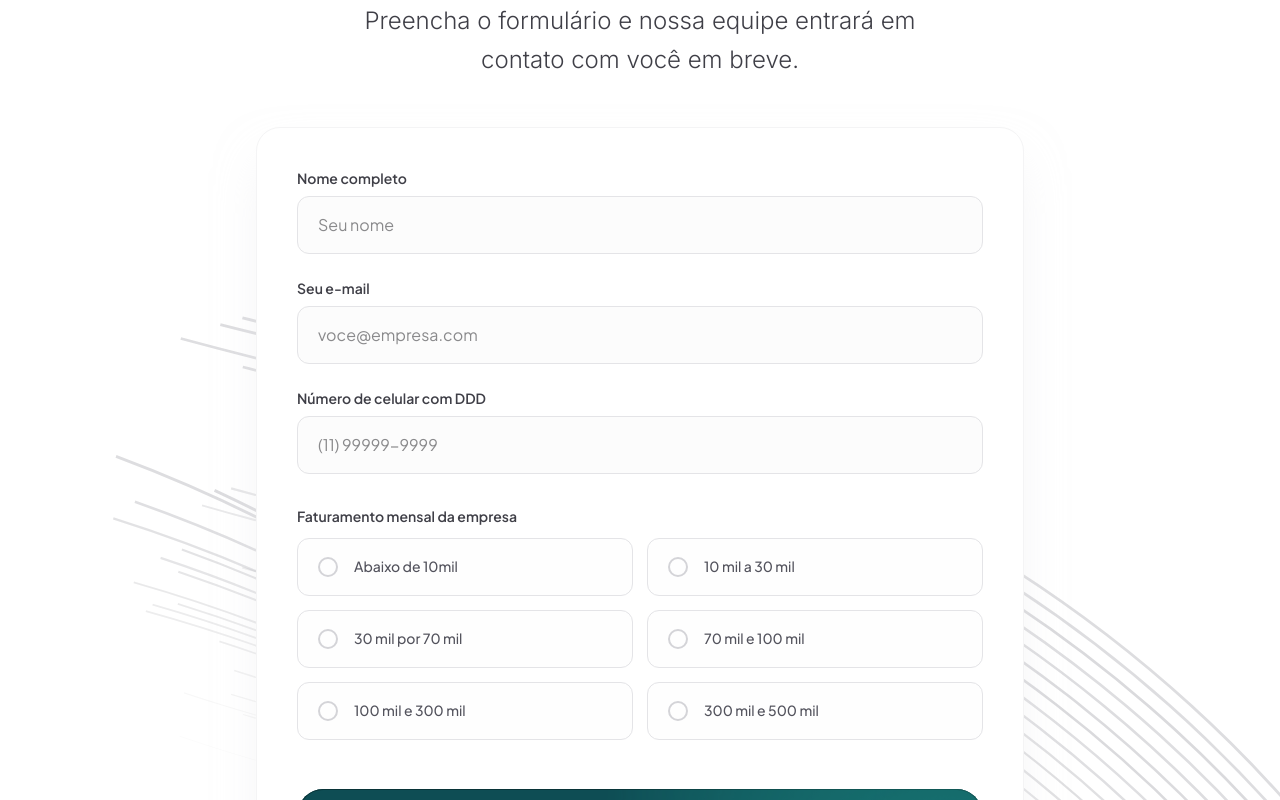
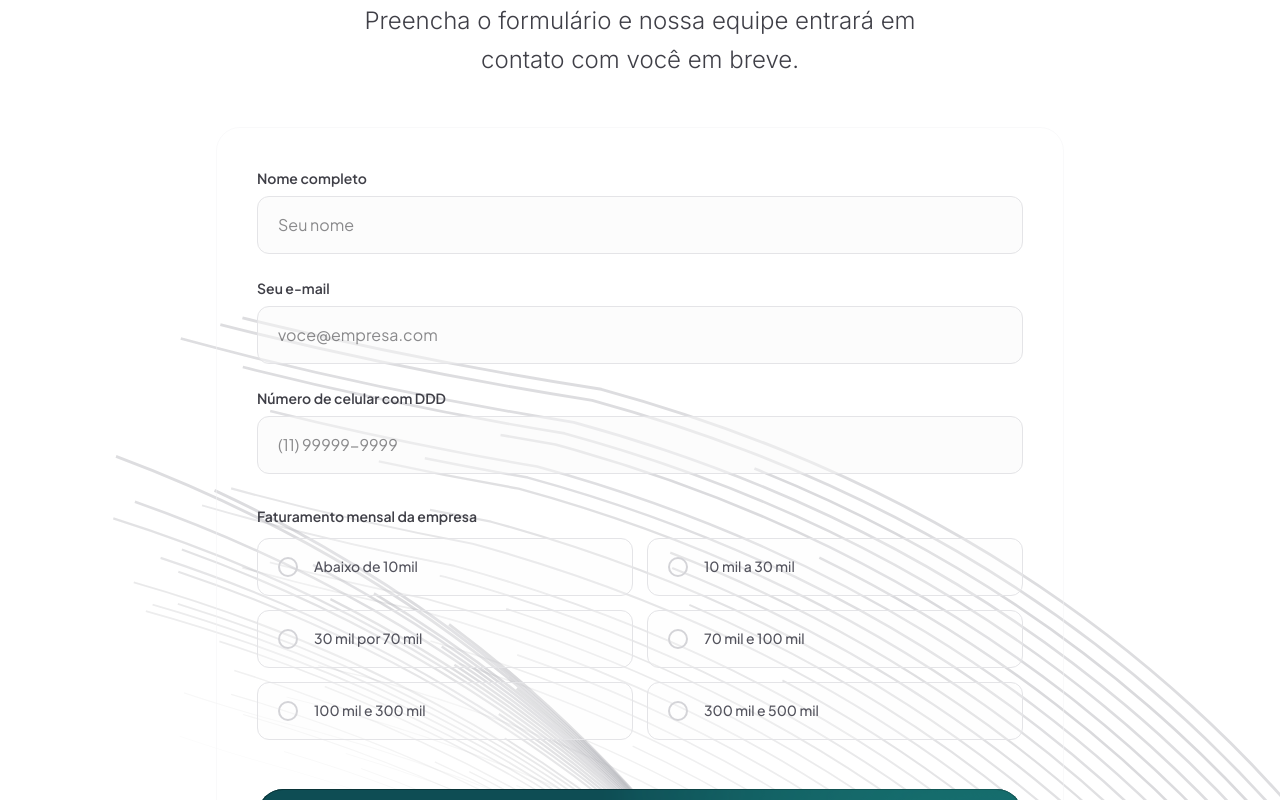
Before and after one commit to gabrielaraujoalves715-create/ghz-studio, a React (Vite) app: page / in a window 1280 px wide. Shown: the part 3360-4160 px from the top of the page. Built offline with nearby package versions, Linux system fonts and the light colour scheme.

Commit message:
melhorar formulario

```diff
--- a/src/components/ContactForm.tsx
+++ b/src/components/ContactForm.tsx
@@ -133,7 +133,7 @@ export default function ContactForm() {
           </p>
         </div>
 
-        <div className="bg-white rounded-3xl border border-zinc-100 shadow-2xl shadow-zinc-200/50 p-6 md:p-10 max-w-3xl mx-auto text-zinc-800">
+        <div className="bg-transparent rounded-3xl border border-zinc-100/50 p-6 md:p-10 max-w...">
           {isSubmitted ? (
             <div className="text-center py-10 space-y-6">
               <div className="w-16 h-16 bg-brand-teal/10 rounded-full flex items-center justify-center mx-auto text-brand-teal">
```
